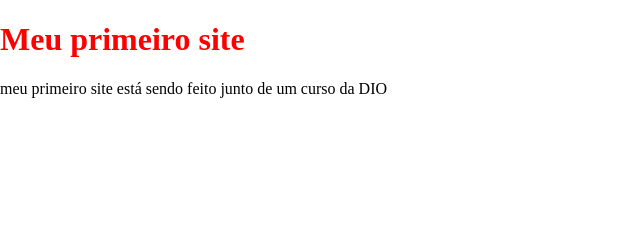
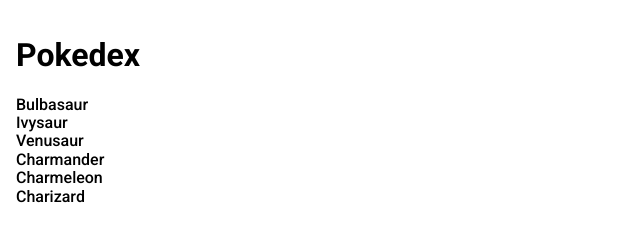
Before and after one commit to iurymt18/Pokedex-Dio, a plain HTML site: page index.html in a window 1280 px wide. Shown: the whole page, without its empty margins (0-640 px from the left). Drawn offline with nearby package versions, Linux system fonts and the light colour scheme.

Commit message:
atualizando css e index.html

```diff
--- a/assets/css/global.css
+++ b/assets/css/global.css
@@ -1,3 +1,15 @@
-h1{
-    color: red;
+* {
+    font-family: 'Roboto', sans-serif;
+    margin: 0;
 }
+
+
+.content {
+    padding: 1rem;
+}
+
+.pokemons {
+    list-style: none;
+    padding: 0;
+    margin: 0;
+}
--- a/index.html
+++ b/index.html
@@ -15,8 +15,31 @@
 
 </head>
 <body>
-    <h1>Meu primeiro site</h1>
-    <p>meu primeiro site está sendo feito junto de um curso da DIO</p>
+    <section class="content">
+        <h1>Pokedex</h1>
+
+        <ol class="pokemons">
+            <li>
+                Bulbasaur
+            </li>
+            <li>
+                Ivysaur
+            </li>
+            <li>
+                Venusaur
+            </li>
+            <li>
+                Charmander
+            </li>
+            <li>
+                Charmeleon
+            </li>
+            <li>
+                Charizard
+            </li>
+        </ol>
+
+    </section>
 </body>
 <script src="assets/js/main.js"></script>
 </html>
```
